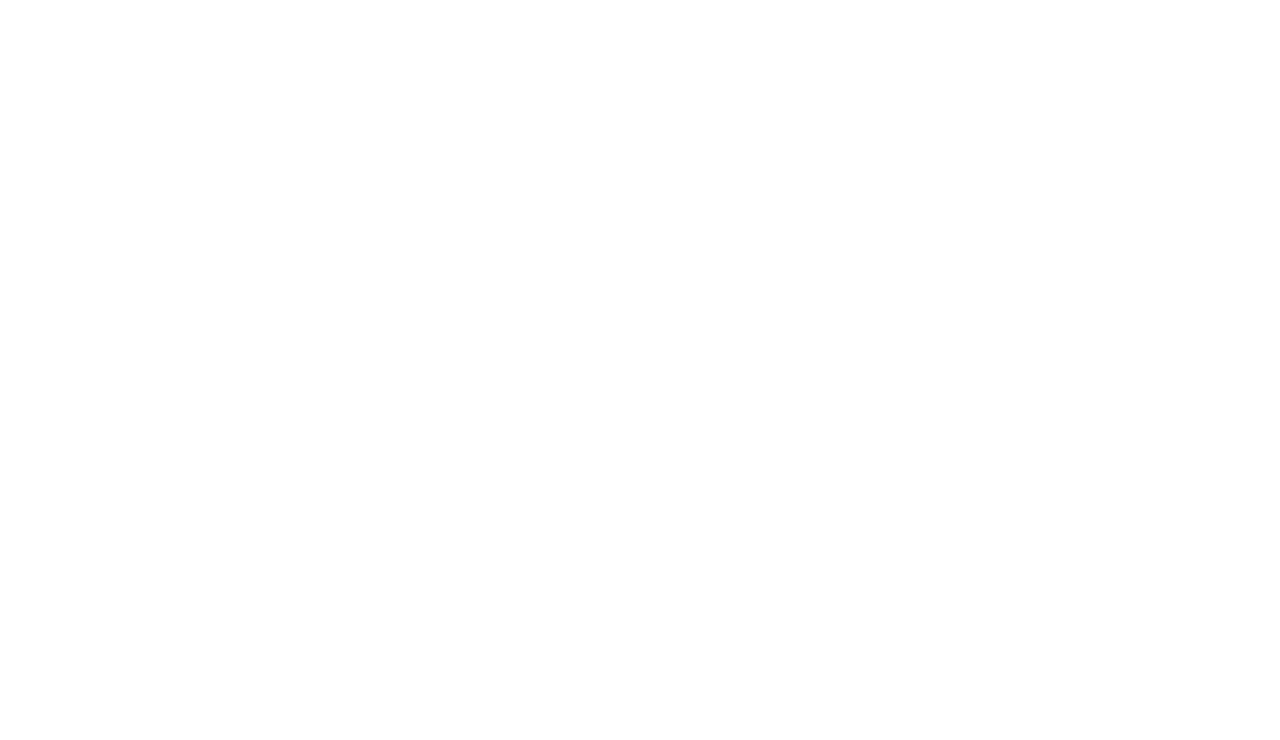
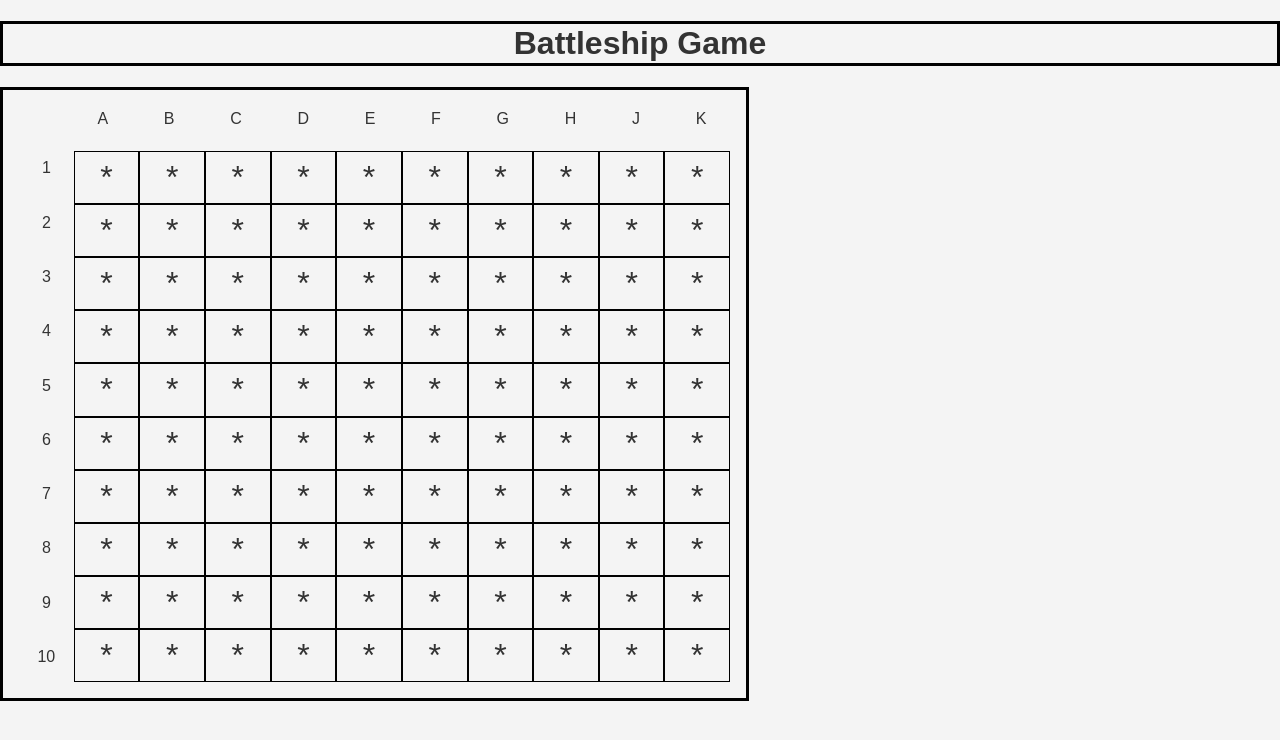
Before and after one commit to douglasmnegri/battleship, a website: page index.html in a window 1280 px wide. Drawn offline with nearby package versions, Linux system fonts and the light colour scheme.

Commit message:
start the interface and create a GUI for the player's board

```diff
--- a/index.html
+++ b/index.html
@@ -1,11 +1,42 @@
 <!DOCTYPE html>
 <html lang="en">
-<head>
-    <meta charset="UTF-8">
-    <meta name="viewport" content="width=device-width, initial-scale=1.0">
-    <title>Document</title>
-</head>
-<body>
+  <head>
+    <meta charset="UTF-8" />
+    <meta name="viewport" content="width=device-width, initial-scale=1.0" />
+    <link rel="stylesheet" href="style.css" />
+    <link rel="stylesheet" href="normalize.css" />
+    <title>Battleship Board Game</title>
+  </head>
+  <body>
+    <h1 class="page-title">Battleship Game</h1>
+    <div class="player-content">
+      <ul class="board-letters">
+        <li>A</li>
+        <li>B</li>
+        <li>C</li>
+        <li>D</li>
+        <li>E</li>
+        <li>F</li>
+        <li>G</li>
+        <li>H</li>
+        <li>J</li>
+        <li>K</li>
+      </ul>
+      <ul class="board-numbers">
+        <li>1</li>
+        <li>2</li>
+        <li>3</li>
+        <li>4</li>
+        <li>5</li>
+        <li>6</li>
+        <li>7</li>
+        <li>8</li>
+        <li>9</li>
+        <li>10</li>
+      </ul>
+      <div id="player-board"></div>
+    </div>
 
-</body>
+    <script src="src/get-board.js"></script>
+  </body>
 </html>
--- /dev/null
+++ b/src/get-board.js
@@ -0,0 +1,16 @@
+const playerBoard = document.getElementById("player-board");
+
+function printSquares() {
+  for (let i = 0; i < 10; i++) {
+    let row = document.createElement("div");
+    for (let j = 0; j < 10; j++) {
+      let square = document.createElement("div");
+      square.classList.add("coordinate-content");
+      square.textContent = "*";
+      row.append(square);
+    }
+    playerBoard.append(row);
+  }
+}
+
+printSquares();
--- a/style.css
+++ b/style.css
@@ -0,0 +1,108 @@
+*,
+*::before,
+*::after {
+  margin: 0;
+  padding: 0;
+  box-sizing: border-box;
+}
+
+body {
+  font-family: Arial, sans-serif;
+  line-height: 1.6;
+  background-color: #f4f4f4;
+  color: #333;
+}
+
+.container {
+  width: 90%;
+  max-width: 1200px;
+  margin: 0 auto;
+  padding: 20px;
+}
+
+h1,
+h2,
+h3,
+h4,
+h5,
+h6 {
+  margin-bottom: 1.5rem;
+  line-height: 1.2;
+  font-weight: 600;
+}
+
+a {
+  color: #3498db;
+  text-decoration: none;
+}
+
+a:hover {
+  text-decoration: underline;
+}
+
+ul {
+  list-style-type: none;
+}
+
+ul li {
+  margin-bottom: 0.5rem;
+}
+
+button {
+  background-color: #3498db;
+  color: white;
+  border: none;
+  padding: 10px 20px;
+  cursor: pointer;
+  border-radius: 5px;
+  transition: background-color 0.3s ease;
+}
+
+.page-title {
+  display: flex;
+  justify-content: center;
+  border: solid black;
+}
+
+.player-content {
+  border: solid black 3px;
+  display: grid;
+  grid-template-columns: 1fr 12fr;
+  grid-template-rows: 1fr 12fr;
+  width: fit-content;
+  height: fit-content;
+  padding: 1em;
+}
+#player-board {
+  grid-row: 2/3;
+  grid-column: 2/3;
+  display: flex;
+  width: fit-content;
+}
+
+.board-letters {
+  grid-row: 1 / 2;
+  grid-column: 2 / 3;
+  display: flex;
+  justify-content: space-evenly;
+  flex-direction: row;
+  text-align: center;
+  gap: 2em;
+}
+
+.board-numbers {
+  grid-row: 2 / 3;
+  grid-column: 1 / 2;
+  display: flex;
+  justify-content: space-evenly;
+  flex-direction: column;
+  text-align: center;
+  gap: 1em;
+}
+
+.coordinate-content {
+  font-size: xx-large;
+  padding-left: 0.8em;
+  padding-right: 0.8em;
+  border: solid black 1px;
+}
```
Also changed, not shown: src/battleship-logic.js (+6 -26 lines).
